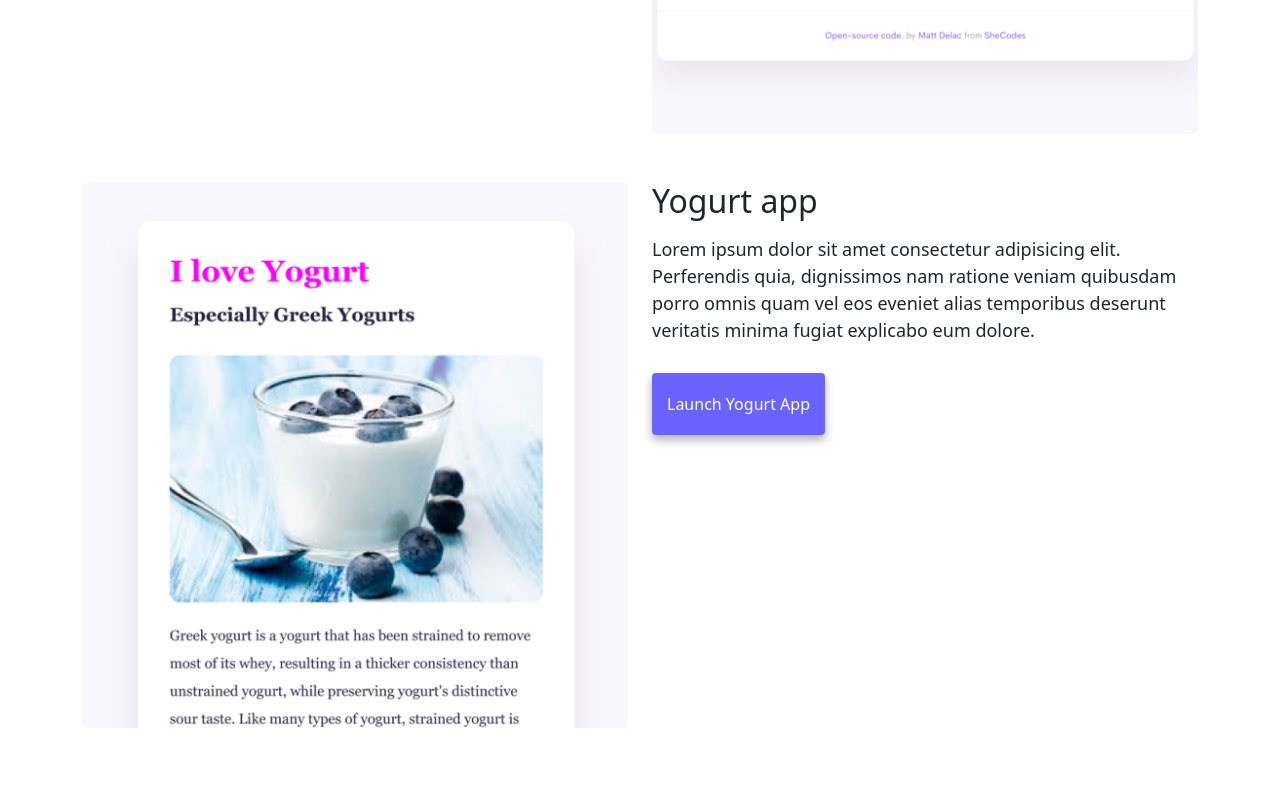
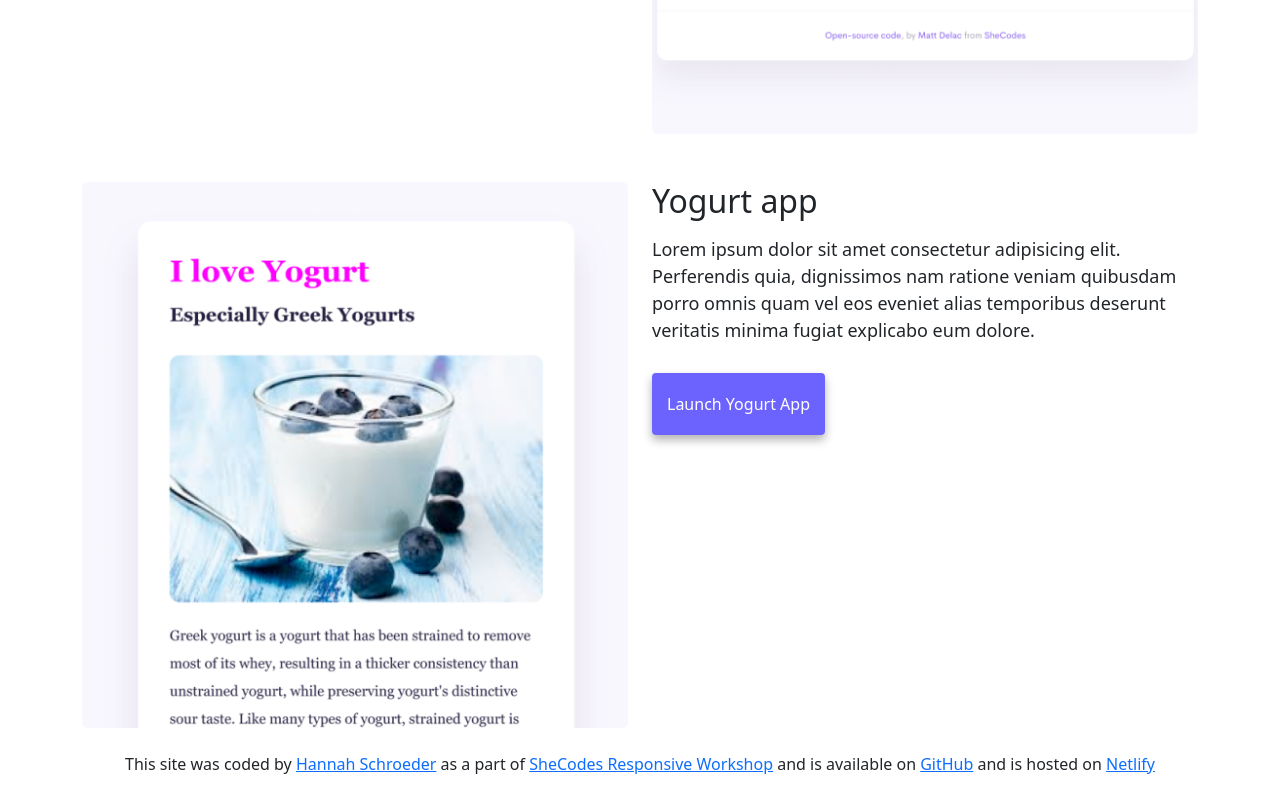
Before and after one commit to h-schroeder-coder/SheCodes-Responsive-Workshop, a plain HTML site: page index.html in a window 1280 px wide. Shown: the part 1392-2192 px from the top of the page. Before the commit the page ends 2120 px from the top, so only its background shows below. Drawn offline with nearby package versions, Linux system fonts and the light colour scheme.

Commit message:
Updates to footers

```diff
--- a/index.html
+++ b/index.html
@@ -4,7 +4,8 @@
     <meta charset="UTF-8" />
     <meta http-equiv="X-UA-Compatible" content="IE=edge" />
     <meta name="viewport" content="width=device-width, initial-scale=1.0" />
-    <title>Hannah Schroeder</title>
+    <meta name="description" content="Website about the projects completed by Hannah Schroeder, an aspiring data scientist">
+    <title>Projects completed by Hannah Schroeder</title>
     <link rel="stylesheet" href="style.css" />
     <link
       href="https://cdn.jsdelivr.net/npm/bootstrap@5.3.3/dist/css/bootstrap.min.css"
@@ -62,7 +63,7 @@
     <div class="container">
       <div class="row">
         <div class="col-md-6">
-          <img src="images/yoga.png" class="img-fluid rounded" alt="" />
+          <img src="images/yoga.png" class="img-fluid rounded" alt="Image of yoga webpage" />
         </div>
         <div class="col-md-6">
           <h2 class="mb-3">Yoga App</h2>
@@ -91,12 +92,12 @@
           </div>
         </div>
         <div class="col-md-6">
-          <img src="images/weather.png" class="img-fluid rounded" alt="" />
+          <img src="images/weather.png" class="img-fluid rounded" alt="Image of weather app" />
         </div>
       </div>
       <div class="row mt-5">
         <div class="col-md-6">
-          <img src="images/yogurt.png" class="img-fluid rounded" alt="" />
+          <img src="images/yogurt.png" class="img-fluid rounded" alt="Image of yogurt webpage" />
         </div>
         <div class="col-md-6">
           <h2 class="mb-3">Yogurt app</h2>
@@ -111,6 +112,21 @@
           </div>
         </div>
       </div>
+      <footer class="m-4 text-center">
+        This site was coded by
+        <a href="https://github.com/h-schroeder-coder">Hannah Schroeder</a> as a
+        part of
+        <a href="https://shecodes.io/workshops">SheCodes Responsive Workshop</a>
+        and is available on
+        <a
+          href="https://github.com/h-schroeder-coder/She-Codes-Responsive-Workshop"
+          >GitHub</a
+        >
+        and is hosted on
+        <a href="https://h-schroeder-code-shecodes-reponsive.netlify.app/"
+          >Netlify</a
+        >
+      </footer>
     </div>
   </body>
 </html>
```
Also changed, not shown: about.html (+16 -0 lines).
